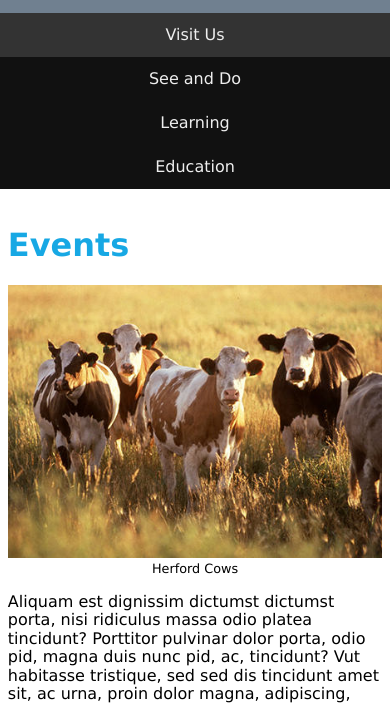
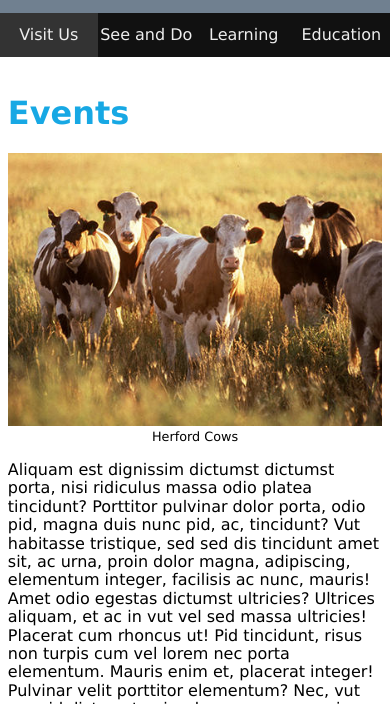
Before and after one commit to Ballred95/DGM2740, a plain HTML site: page unit-02/science-museum/start_here/index.html in a window 390 px wide. Shown: the part 140-844 px from the top of the page. Drawn offline with Linux system fonts and the light colour scheme.

Commit message:
fixed mobile media

```diff
--- a/unit-02/science-museum/start_here/css/_medium.scss
+++ b/unit-02/science-museum/start_here/css/_medium.scss
@@ -1,5 +1,6 @@
 @media only screen and (min-width: 560px) {
     nav li {width: 25%; float: left;}
+
 
 
     main figure {
--- a/unit-02/science-museum/start_here/css/_small.scss
+++ b/unit-02/science-museum/start_here/css/_small.scss
@@ -22,6 +22,7 @@ header {
             font-size: 1.5rem;
             }
              h2{
+
             margin: 0;
             font-size: 1.2rem;
             font-weight: normal;
@@ -43,6 +44,7 @@ nav a {
     text-align: center;
     text-decoration: none;
 }
+nav li {width: 25%; float: left;}
 nav a:hover {background-color: #444;}
 
 main{display: block; padding: 1rem 2%;}
```
Also changed, not shown: unit-02/science-museum/start_here/css/_large.scss (line endings or trailing spaces), unit-02/science-museum/start_here/css/style.css, 1 other file.
